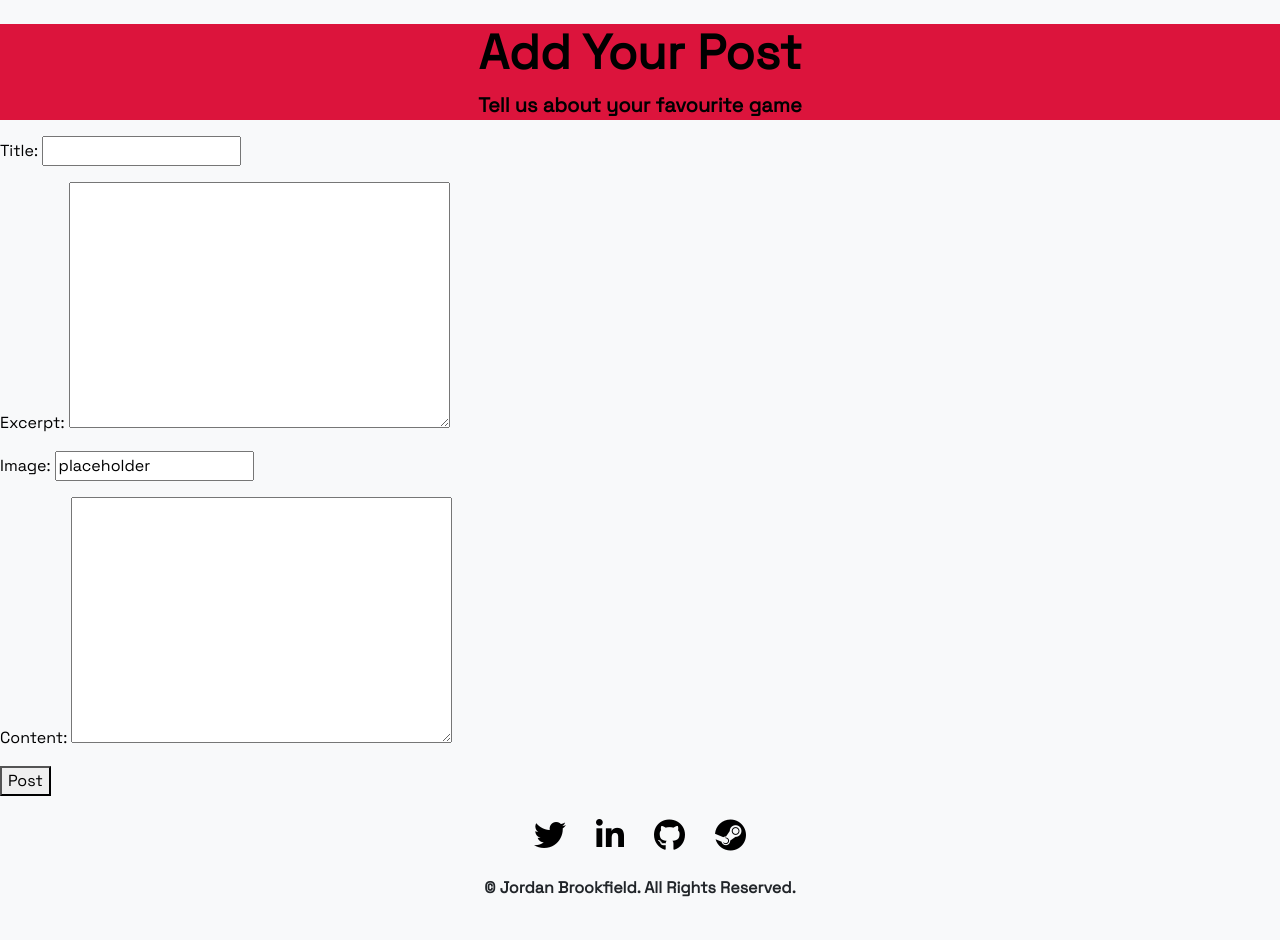
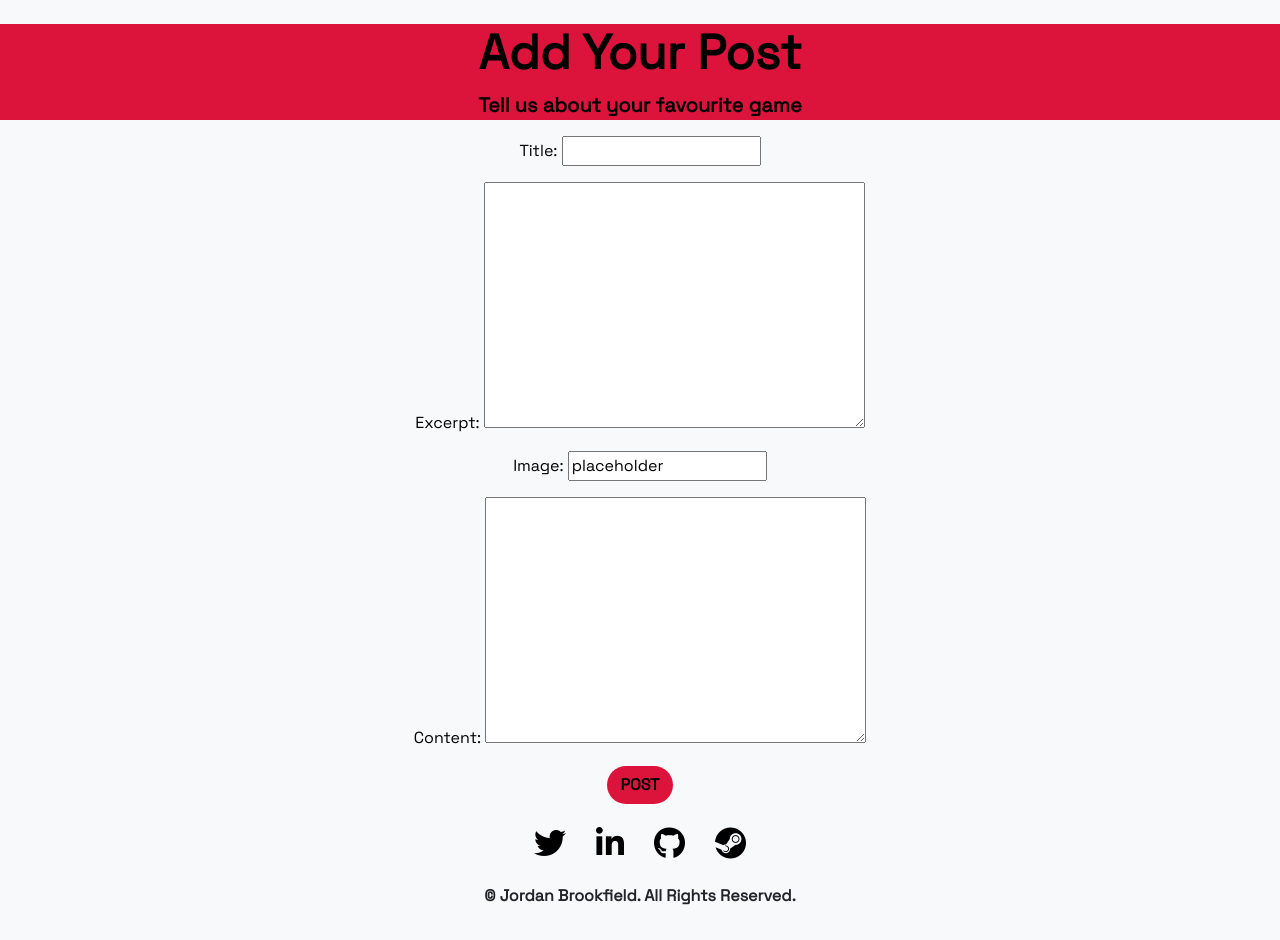
Before and after one commit to jrdnbrkfld/gamernetic, a Django app: page /summernote/add_post/ in a window 1280 px wide. Shown: the part 158-1098 px from the top of the page. Before the commit the page ends 1055 px from the top, so only its background shows below. Run offline with Django 4.2, Linux system fonts and the light colour scheme; some libraries are stand-ins or nearby versions.

Commit message:
add style to post button

```diff
--- a/templates/add_post.html
+++ b/templates/add_post.html
@@ -9,10 +9,10 @@
         </div>
     </div>
 
-    <form method="POST">
+    <form class="text-center" method="POST">
         {% csrf_token %}
         {{ form.as_p }}
-        <button>Post</button>
+        <button class="btn btn-signup right" id="button">Post</button>
     </form>
 
 {%endblock%}
```
